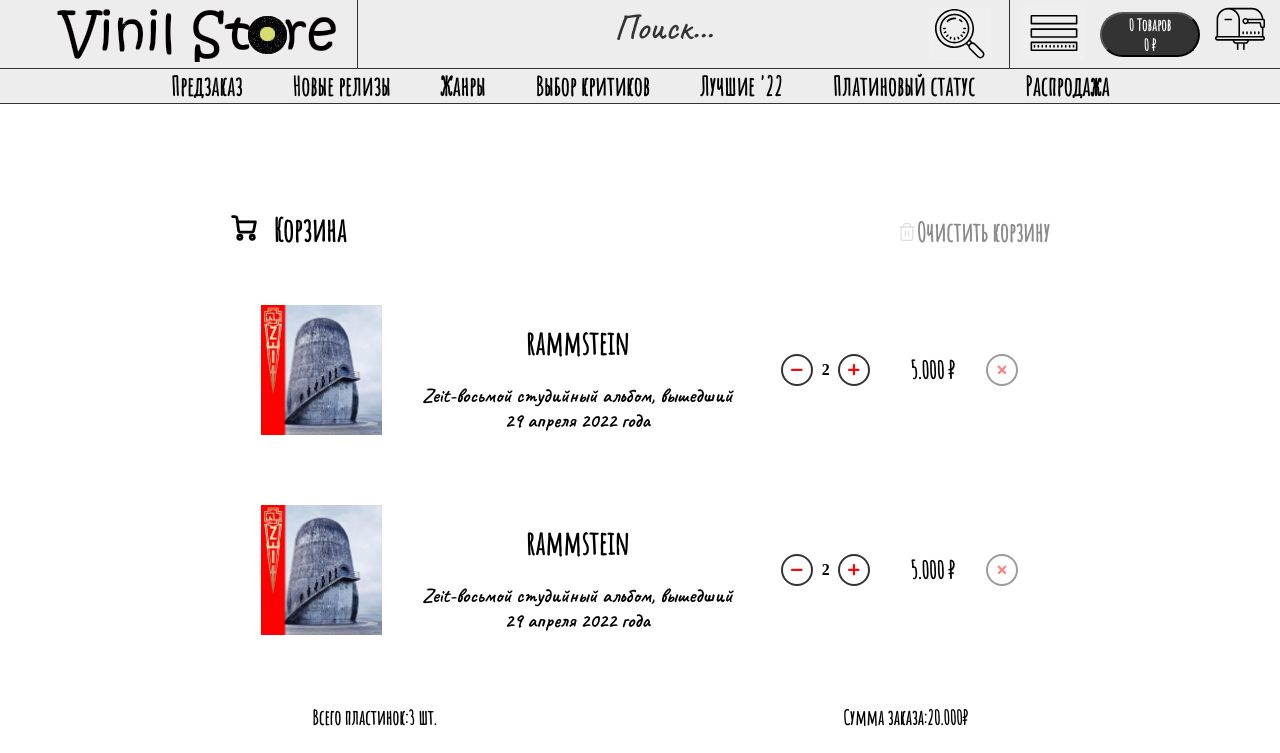
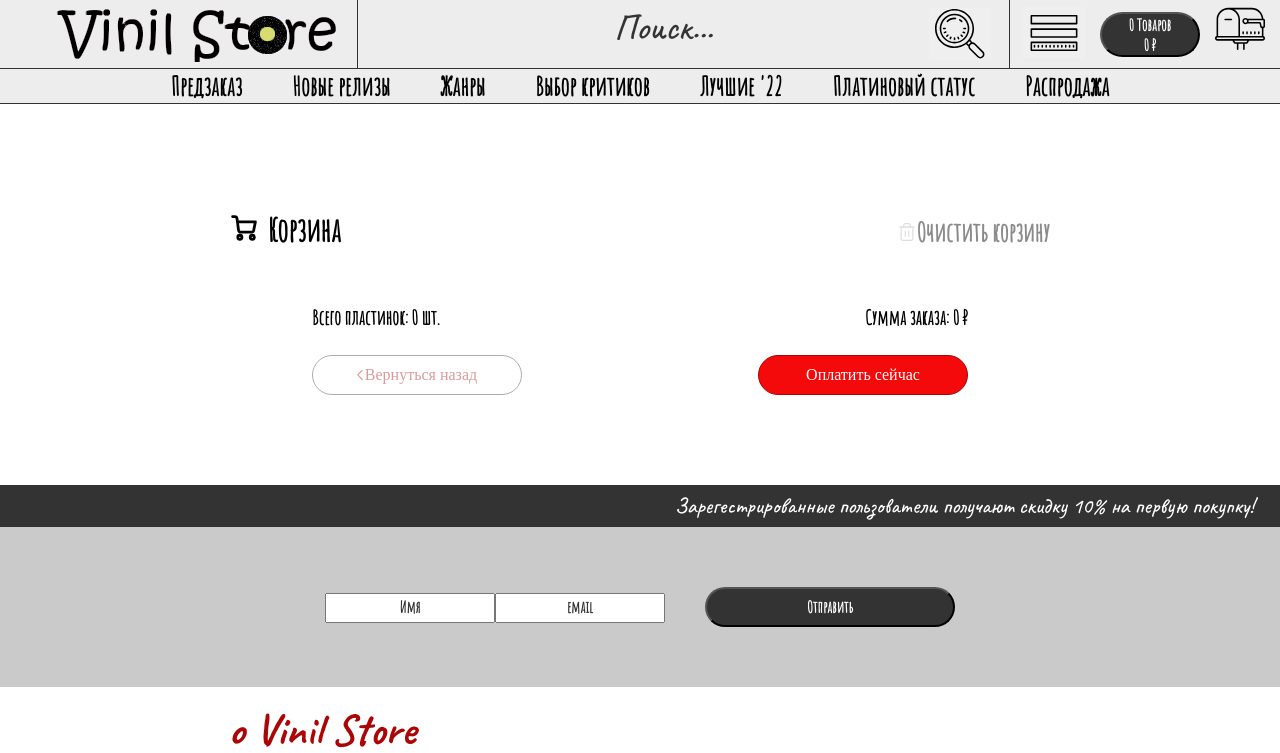
Before and after one commit to meteora555/vinil-catalog-react, a React (Create React App) app: page /cart in a window 1280 px wide. Shown: the top 753 px of the page. Built offline with nearby package versions, Linux system fonts and the light colour scheme.

Commit message:
cart price item count done

```diff
--- a/package.json
+++ b/package.json
@@ -27,6 +27,7 @@
     "eject": "react-scripts eject",
     "json": "npx json-server --watch public/db.json --port=3001"
   },
+  "proxy": "http://localhost:3001",
   "eslintConfig": {
     "extends": [
       "react-app",
--- a/src/components/Button.jsx
+++ b/src/components/Button.jsx
@@ -2,11 +2,9 @@
 
 import { useSelector } from 'react-redux';
 
-function Button(props) {
-  const { totalPrice, totalCount } = useSelector(({ cartReducer }) => ({
-    totalPrice: cartReducer.totalPrice,
-    totalCount: cartReducer.totalCount,
-  }));
+function Button() {
+  const { totalPrice, totalCount } = useSelector(({ cartReducer }) => cartReducer);
+  console.log(totalCount, totalPrice);
   return (
     <div>
       <Link to={'/cart'}>
--- a/src/components/Cart/CartItem.jsx
+++ b/src/components/Cart/CartItem.jsx
@@ -2,15 +2,13 @@
 
 import LogoJpg from '../../assets/images/comin/rammstein-zeit.jpg';
 
-function CartItem() {
+function CartItem({ name, type, totalPrice, totalCount }) {
   return (
     <div className="cart__item">
       <img className="cart__item-img" src={LogoJpg} alt="miniimg rammstein"></img>
       <div className="cart__item-info">
-        <h2 className="cart__item-info-title">rammstein</h2>
-        <p className="cart__item-info-text">
-          Zeit-восьмой студийный альбом, вышедший 29 апреля 2022 года
-        </p>
+        <h2 className="cart__item-info-title">{name}</h2>
+        <p className="cart__item-info-text">{type}</p>
       </div>
       <div className="cart__item-count">
         <div className="cart__item-count-btn button-circle button-minus">
@@ -26,7 +24,7 @@
             />
           </svg>
         </div>
-        <b>2</b>
+        <b>{totalCount}</b>
         <div className="cart__item-count-btn button-circle button-plus">
           <svg
             width="12"
@@ -45,7 +43,7 @@
           </svg>
         </div>
       </div>
-      <div className="cart__item-price">5.000 ₽</div>
+      <div className="cart__item-price">{totalPrice} ₽</div>
       <div className="cart__item-remove">
         <div className="cart__item-remove button-circle">
           <svg
--- a/src/components/Catalog/Catalog.jsx
+++ b/src/components/Catalog/Catalog.jsx
@@ -60,7 +60,7 @@
                     <CatalogItem
                       onClickAddVinil={handelAddVinil}
                       key={obj.id}
-                      adedCount={cartItems[obj.id] && cartItems[obj.id].length}
+                      adedCount={cartItems[obj.id] && cartItems[obj.id].items.length}
                       {...obj}
                     />
                   ))
--- a/src/pages/Cart.jsx
+++ b/src/pages/Cart.jsx
@@ -1,8 +1,23 @@
 import React from 'react';
+import CartItem from '../components/Cart/CartItem';
+import { useSelector, useDispatch } from 'react-redux';
+import { clearAll } from '../redux/actions/cart';
+
 import { Link } from 'react-router-dom';
-import CartItem from '../components/Cart/CartItem';
 
 function Cart() {
+  const { totalPrice, totalCount, items } = useSelector(({ cartReducer }) => cartReducer);
+  const dispatch = useDispatch();
+
+  const onClearCart = () => {
+    if (window.confirm('Вы действительно хотите очистить корзину?')) {
+      dispatch(clearAll());
+    }
+  };
+
+  const adedVinils = Object.keys(items).map((key) => {
+    return items[key].items[0];
+  });
   return (
     <div className="cart">
       <div className="cart__top">
@@ -34,7 +49,7 @@
               stroke-linecap="round"
               stroke-linejoin="round"
             />
-          </svg>{' '}
+          </svg>
           Корзина
         </h2>
         <div className="cart__top-clear">
@@ -74,23 +89,29 @@
             />
           </svg>
 
-          <span>Очистить корзину</span>
+          <span onClick={onClearCart}>Очистить корзину</span>
         </div>
       </div>
       <div className="cart__content__items">
-        <CartItem />
-        <CartItem />
+        {adedVinils.map((obj) => (
+          <CartItem
+            name={obj.name}
+            type={obj.type}
+            totalPrice={items[obj.id].totalPrice}
+            totalCount={items[obj.id].items.length}
+          />
+        ))}
       </div>
 
       <div className="cart__bottom">
         <div className="cart__bottom-details">
           <span>
             Всего пластинок:
-            <b>3 шт.</b>
+            <b> {totalCount} шт.</b>
           </span>
           <span>
             Сумма заказа:
-            <b>20.000₽</b>
+            <b> {totalPrice} ₽</b>
           </span>
         </div>
         <div className="cart__bottom-buttons">
--- a/src/redux/actions/cart.js
+++ b/src/redux/actions/cart.js
@@ -2,3 +2,7 @@
   type: 'ADD_VINIL_CART',
   payload: vinilObj,
 });
+
+export const clearAll = () => ({
+  type: 'CLEAR_ALL',
+});
--- a/src/redux/actions/vinils.js
+++ b/src/redux/actions/vinils.js
@@ -3,9 +3,9 @@
 export const fetchVinils = (category, sortBy) => (dispatch) => {
   axios
     .get(
-      `http://localhost:3001/vinils?${category !== null ? `category=${category}` : ''}&_sort=${
-        sortBy.type
-      }&_order=${sortBy.order}`,
+      `/vinils?${category !== null ? `category=${category}` : ''}&_sort=${sortBy.type}&_order=${
+        sortBy.order
+      }`,
     )
     .then(({ data }) => {
       dispatch(setVinils(data));
--- a/src/redux/reducers/cart.js
+++ b/src/redux/reducers/cart.js
@@ -4,27 +4,47 @@
   totalCount: 0,
 };
 
+// техническая функция для подсчета суммы, с помощью reduce пробегаем по всем обьектам, и суммируем все св-ва obj.price
+const getTotalprice = (arr) => arr.reduce((sum, obj) => obj.price + sum, 0);
+
 const cart = (state = initialState, action) => {
   switch (action.type) {
     case 'ADD_VINIL_CART': {
+      // отображение текущих винилов
+      const currentItems = !state.items[action.payload.id]
+        ? [action.payload]
+        : [...state.items[action.payload.id].items, action.payload];
+
       //вводим переменную, для получения актуального обьекта с винилами
       const newItems = {
         ...state.items,
-        [action.payload.id]: !state.items[action.payload.id]
-          ? [action.payload]
-          : [...state.items[action.payload.id], action.payload],
+        [action.payload.id]: {
+          items: currentItems,
+          totalPrice: getTotalprice(currentItems),
+        },
       };
+
       //вычисляем кол-во всех винилов, получам новый массив и с помощью aplly и concat обьединяем в него.
       const allVinils = [].concat.apply([], Object.values(newItems));
-      //вычисляем сумму, с помощью reduce пробегаем по всем обьектам, и суммируем все св-ва onb.price
-      const totalPrice = allVinils.reduce((sum, obj) => obj.price + sum, 0);
+
+      const totalPrice = getTotalprice(allVinils);
+      console.log(allVinils);
+
       return {
         ...state,
         items: newItems,
         totalCount: allVinils.length,
-        totalPrice: totalPrice,
+        totalPrice,
       };
     }
+
+    case 'CLEAR_ALL':
+      return {
+        items: {},
+        totalPrice: 0,
+        totalCount: 0,
+      };
+
     default:
       return state;
   }
--- a/src/scss/blocks/_card.scss
+++ b/src/scss/blocks/_card.scss
@@ -58,6 +58,7 @@
         @extend %title-text;
         font-size: 26px;
         font-weight: 600;
+        cursor: pointer;
         &:hover{
             opacity: 1;
         }
```
